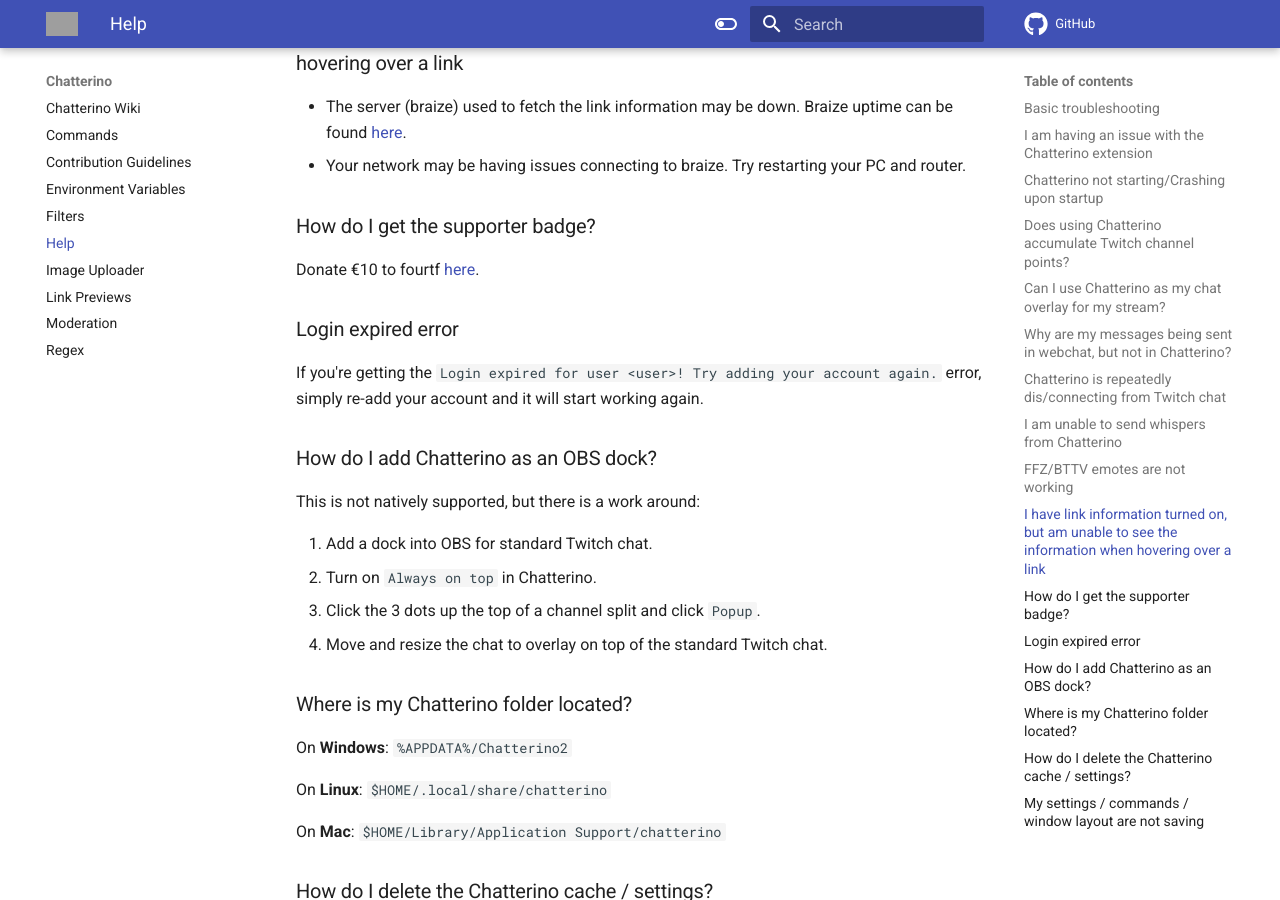
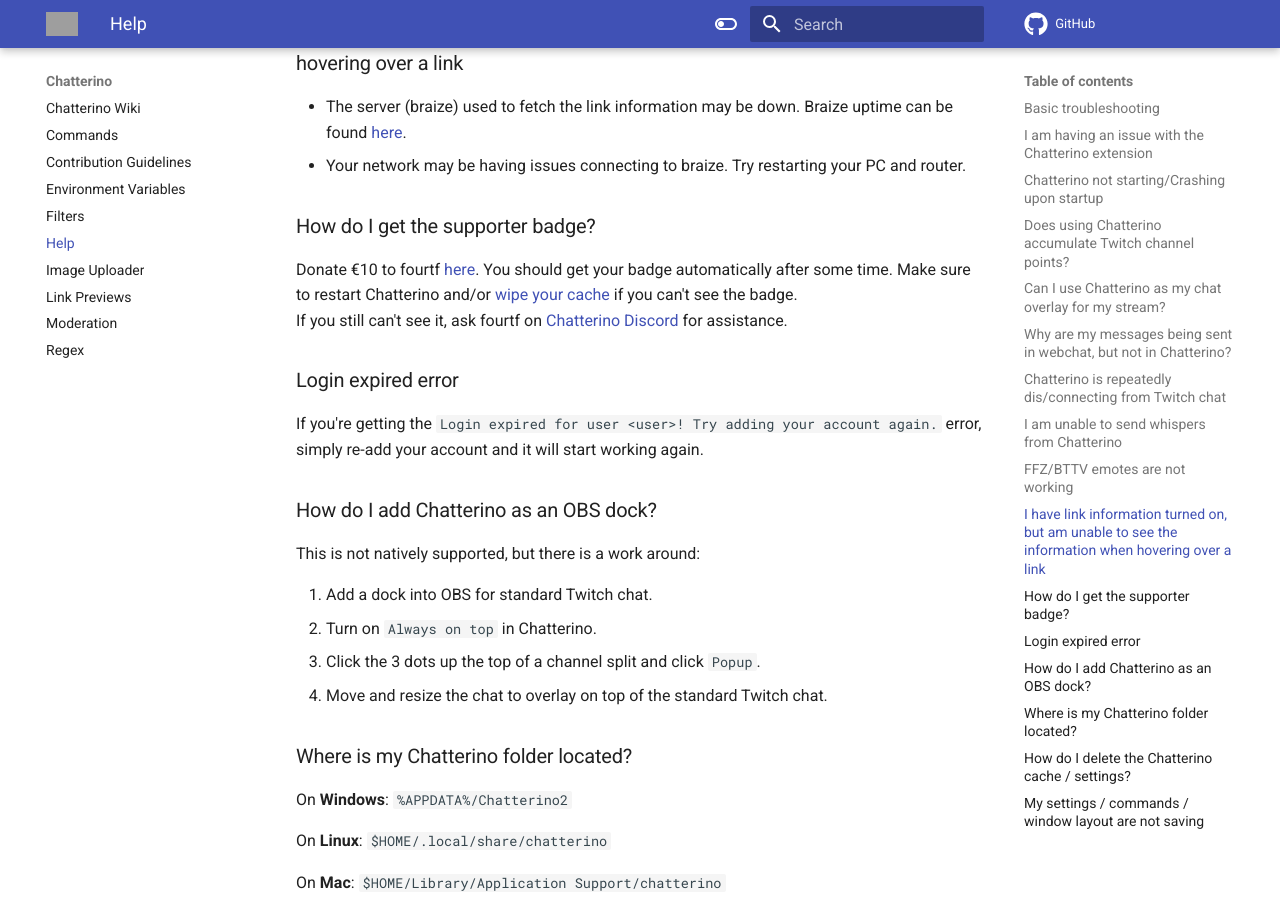
Before and after one commit to Chatterino/wiki, an MkDocs documentation site: the page built from docs/Help.md, in a window 1280 px wide and 900 px high, scrolled down 2257 px. Built offline with MkDocs 1.6.1 and Material for MkDocs 9.7.7, drawn with Linux system fonts in a browser that asks for light colours; comment, search, counter and statistics services are not loaded; grey boxes are pictures that could not be loaded.

Commit message:
Added information about chatterino supporter badge

```diff
--- a/docs/Help.md
+++ b/docs/Help.md
@@ -59,7 +59,8 @@
 - Your network may be having issues connecting to braize. Try restarting your PC and router.
 
 ### How do I get the supporter badge?
-Donate €10 to fourtf [here](https://streamelements.com/fourtf/tip).
+Donate €10 to fourtf [here](https://streamelements.com/fourtf/tip). You should get your badge automatically after some time. Make sure to restart Chatterino and/or [wipe your cache](https://wiki.chatterino.com/Help/#how-do-i-delete-the-chatterino-cache-settings) if you can't see the badge.
+If you still can't see it, ask fourtf on [Chatterino Discord](https://discord.gg/3vmJRwy) for assistance.
 
 ### Login expired error
 If you're getting the `Login expired for user <user>! Try adding your account again.` error, simply re-add your account and it will start working again.
```
